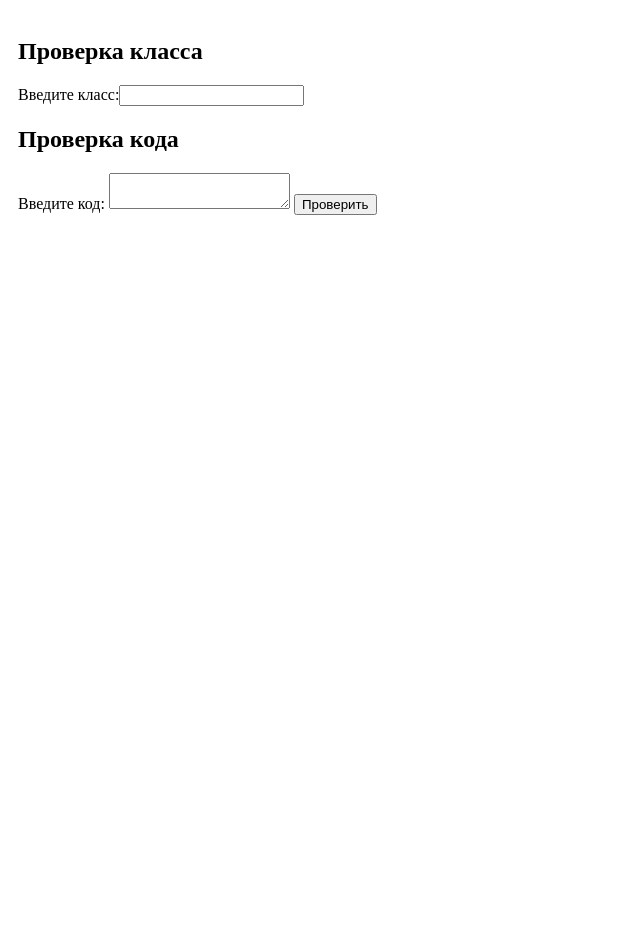
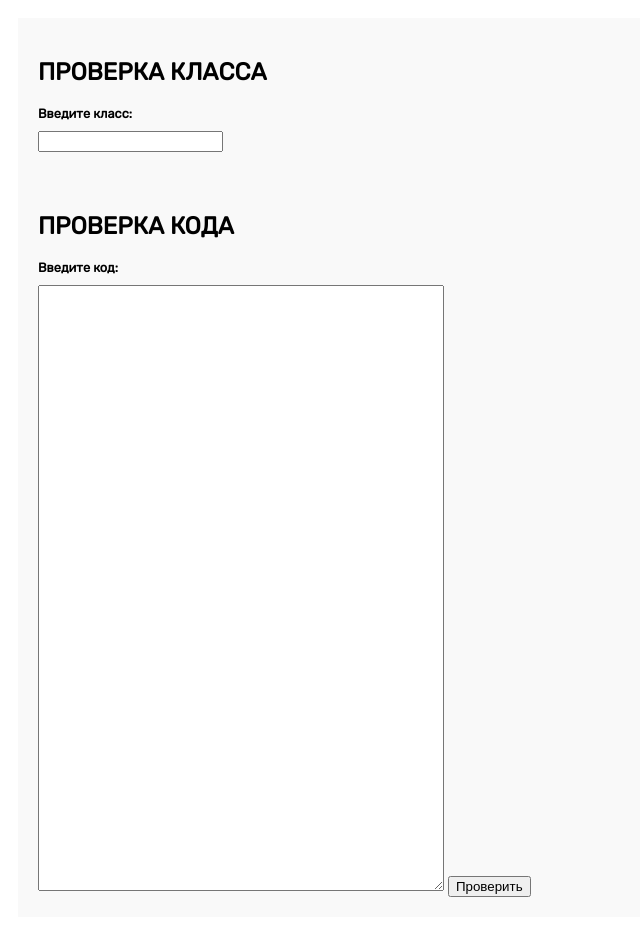
Before and after one commit to iambeone/bemparser, a plain HTML site: page index.html in a window 1280 px wide. Shown: the whole page, without its empty margins (0-640 px from the left). Before the commit the page ends 800 px from the top, so only its background shows below. Drawn offline with Linux system fonts and the light colour scheme.

Commit message:
some styling

```diff
--- a/index.html
+++ b/index.html
@@ -4,20 +4,33 @@
   <meta charset="utf-8">
   <title></title>
   <link href="style.css" rel="stylesheet" />
+  <link href="https://fonts.googleapis.com/css?family=Rubik&display=swap" rel="stylesheet">
 </head>
 <body>
     <div class="content">
       <section>
         <h2>Проверка класса</h2>
-        <lable>Введите класс:</lable><input type="text" id="classinput" />
-        <div id="classresult"> </div>
+        <div class="flex">
+          <div class="row">
+            <label>Введите класс:</label><input type="text" id="classinput" />
+          </div>
+          <div class="row">
+            <div id="classresult" class="results"> </div>
+          </div>
+        </div>
       </section>
       <section>
         <h2>Проверка кода</h2>
-        <lable>Введите код:</lable>
-        <textarea id="codeinput"></textarea>
-        <button id="codecheck">Проверить</button>
-        <div id="coderesult"> </div>
+        <div class="flex">
+          <div class="row">
+            <label>Введите код:</label>
+            <textarea id="codeinput"></textarea>
+            <button id="codecheck">Проверить</button>
+          </div>
+          <div class="row">
+            <div id="coderesult" class="results"> </div>
+          </div>
+        </div>
       </section>
     </div>
     <script src="https://unpkg.com/html-dom-parser@latest/dist/html-dom-parser.js"></script>
--- a/script.js
+++ b/script.js
@@ -108,19 +108,19 @@ window.onload = () => {
         iterateDom(dom, [])
         let result = ''
         if(errors.ncp.length){
-            result += 'Ошибки, связанные с вложенностью блоков<br />'
+            result += '<b>Ошибки, связанные с вложенностью блоков</b>:<br />'
             errors.ncp.map(er => {
                 result += er + '<br />'
             })
         }
         if(errors.mod.length){
-            result += 'Ошибки, связанные с неправильным применением модификаторов<br />'
+            result += '<b>Ошибки, связанные с неправильным применением модификаторов</b>:<br />'
             errors.mod.map(er => {
                 result += er + '<br />'
             })
         }
         if(errors.npc.length){
-            result += 'Ошибки, связанные с неправильным применением блоков<br />'
+            result += '<b>Ошибки, связанные с неправильным применением блоков</b>:<br />'
             errors.npc.map(er => {
                 result += er + '<br />'
             })
--- a/style.css
+++ b/style.css
@@ -1,3 +1,33 @@
 body{
     padding: 10px;
+    font-family: 'Rubik';
+    font-size: 16px;
 }
+section{
+    padding: 20px;
+    background: #f9f9f9;
+}
+label{
+    display: block;
+    font-size: 0.8rem;
+    margin-bottom: 10px;
+    font-weight: bold;
+}
+h2{
+    text-transform: uppercase;
+}
+textarea{
+    width: 400px;
+    height: 600px;
+}
+.flex{
+    display: flex;
+}
+.row{
+    min-width: 400px;
+}
+.results{
+    padding: 10px 0;
+    font-size: 0.8rem;
+    line-height: 1rem;
+}
```
